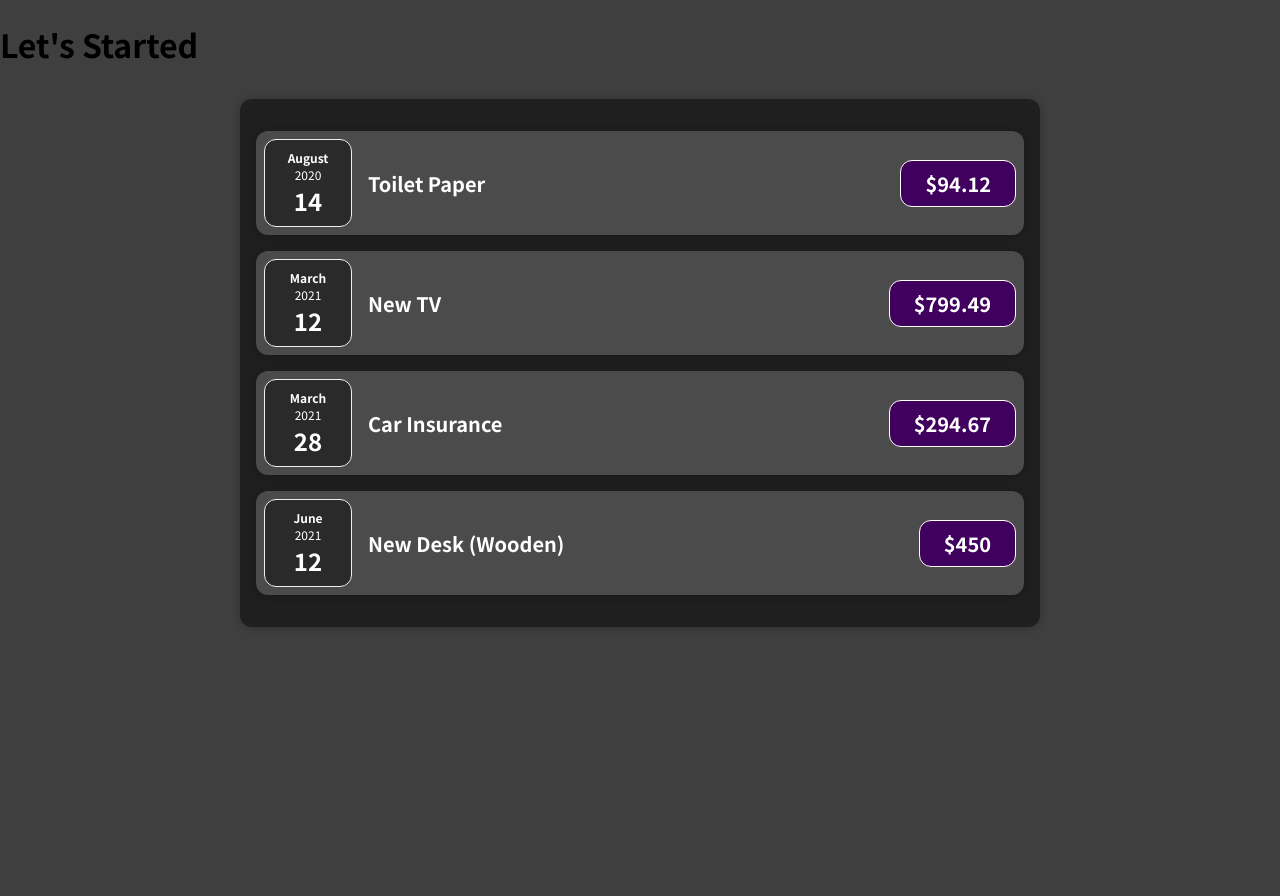
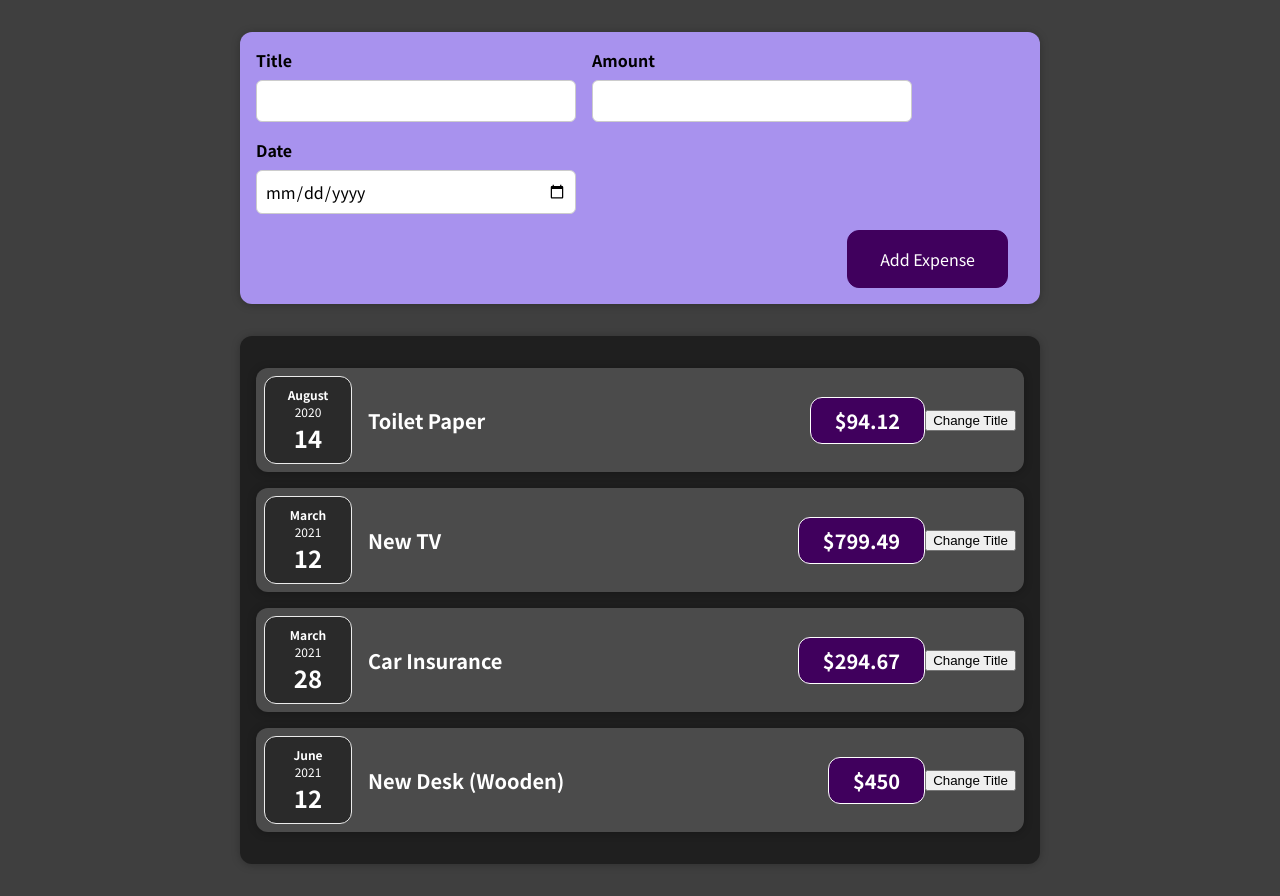
Before and after one commit to MostafaMohammadi1989/react-guide, a React (Create React App) app: page / in a window 1280 px wide. Before the commit the page ends 800 px from the top, so only its background shows below. Built offline with nearby package versions, Linux system fonts and the light colour scheme.

Commit message:
Add form component into the project

```diff
--- a/src/App.js
+++ b/src/App.js
@@ -1,4 +1,5 @@
 import React from "react";
+import NewExpense from "./components/Newexpense/NewExpense";
 
 import Expenses from "./components/Expenses/Expenses";
 
@@ -26,7 +27,7 @@
   ];
   return (
     <div>
-      <h1>Let's Started</h1>
+      <NewExpense />
       <Expenses items={expenses} />
     </div>
   );
--- a/src/components/Expenses/ExpenseItem.js
+++ b/src/components/Expenses/ExpenseItem.js
@@ -1,17 +1,24 @@
-import React from "react";
+import React, { useState } from "react";
 
 import ExpenseDate from "./ExpenseDate";
 import Card from "../UI/Card";
 import "./ExpenseItem.css";
 
 const ExpenseItem = (props) => {
+  const [title, setTitle] = useState(props.title);
+  const clickHandler = () => {
+    setTitle("Update");
+    console.log(title);
+  };
+
   return (
     <Card className="expense-item">
       <ExpenseDate date={props.date} />
       <div className="expense-item__description">
-        <h2>{props.title}</h2>
+        <h2>{title}</h2>
         <div className="expense-item__price">${props.amount}</div>
       </div>
+      <button onClick={clickHandler}>Change Title</button>
     </Card>
   );
 };
--- /dev/null
+++ b/src/components/Newexpense/ExpenseForm.css
@@ -0,0 +1,26 @@
+.new-expense__controls {
+  display: flex;
+  flex-wrap: wrap;
+  gap: 1rem;
+  margin-bottom: 1rem;
+  text-align: left;
+}
+
+.new-expense__control label {
+  font-weight: bold;
+  margin-bottom: 0.5rem;
+  display: block;
+}
+
+.new-expense__control input {
+  font: inherit;
+  padding: 0.5rem;
+  border-radius: 6px;
+  border: 1px solid #ccc;
+  width: 20rem;
+  max-width: 100%;
+}
+
+.new-expense__actions {
+  text-align: right;
+}
--- /dev/null
+++ b/src/components/Newexpense/ExpenseForm.js
@@ -0,0 +1,28 @@
+import React from "react";
+import "./ExpenseForm.css";
+
+const ExpenseForm = () => {
+  return (
+    <form action="">
+      <div className="new-expense__controls">
+        <div className="new-expense__control">
+          <label htmlFor="">Title</label>
+          <input type="text" />
+        </div>
+        <div className="new-expense__control">
+          <label htmlFor="">Amount</label>
+          <input type="number" min="0.01" step="0.01" />
+        </div>
+        <div className="new-expense__control">
+          <label htmlFor="">Date</label>
+          <input type="date" min="2019-01-01" max="2002-12-31" />
+        </div>
+      </div>
+      <div className="new-expense__actions">
+        <button type="submit">Add Expense</button>
+      </div>
+    </form>
+  );
+};
+
+export default ExpenseForm;
--- /dev/null
+++ b/src/components/Newexpense/NewExpense.css
@@ -0,0 +1,38 @@
+.new-expense {
+  background-color: #a892ee;
+  padding: 1rem;
+  margin: 2rem auto;
+  width: 50rem;
+  max-width: 95%;
+  border-radius: 12px;
+  text-align: center;
+  box-shadow: 0 1px 8px rgba(0, 0, 0, 0.25);
+}
+
+.new-expense button {
+  font: inherit;
+  cursor: pointer;
+  padding: 1rem 2rem;
+  border: 1px solid #40005d;
+  background-color: #40005d;
+  color: white;
+  border-radius: 12px;
+  margin-right: 1rem;
+}
+
+.new-expense button:hover,
+.new-expense button:active {
+  background-color: #510674;
+  border-color: #510674;
+}
+
+.new-expense button.alternative {
+  color: #220131;
+  border-color: transparent;
+  background-color: transparent;
+}
+
+.new-expense button.alternative:hover,
+.new-expense button.alternative:active {
+  background-color: #ddb3f8;
+}
--- /dev/null
+++ b/src/components/Newexpense/NewExpense.js
@@ -0,0 +1,13 @@
+import React from "react";
+import ExpenseForm from "./ExpenseForm";
+import "./NewExpense.css";
+
+const NewExpense = () => {
+  return (
+    <div className="new-expense">
+      <ExpenseForm />
+    </div>
+  );
+};
+
+export default NewExpense;
```
